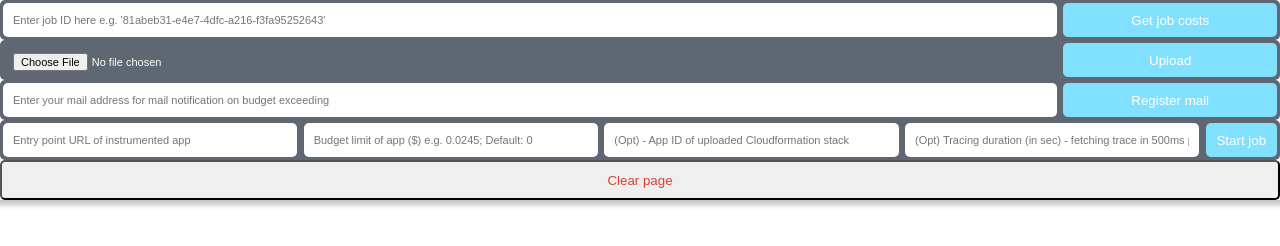
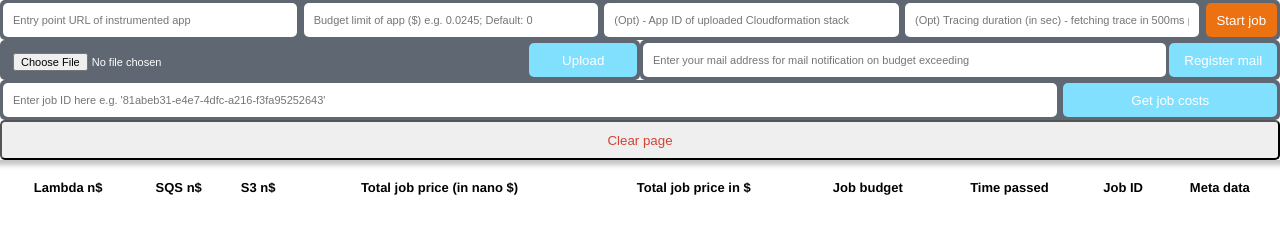
Before and after one commit to dn0912/SBDP_job_budgets, a website: page budget_control_system/src/public/index.html in a window 1280 px wide. Drawn offline with nearby package versions, Linux system fonts and the light colour scheme; no server answers.

Commit message:
better styling of form

```diff
--- a/budget_control_system/src/public/index.css
+++ b/budget_control_system/src/public/index.css
@@ -30,7 +30,16 @@ form input {
 
 form button {
   width: 9%;
+  border: none;
   background: rgb(130, 224, 255);
+  padding: 10px;
+  border-radius: 5px;
+  color: white;
+}
+
+.primary {
+  width: 9%;
+  background: rgb(236, 114, 17);
   border: none;
   padding: 10px;
   border-radius: 5px;
@@ -85,3 +94,7 @@ table {
 #messages-table tr:nth-child(odd) {
   background: #eee;
 }
+
+.wrapper {
+  display: flex;
+}
--- a/budget_control_system/src/public/index.html
+++ b/budget_control_system/src/public/index.html
@@ -9,19 +9,6 @@
 
 <body>
   <div class="header">
-    <form name="get-job-status-form" id="get-job-status-form" action="">
-      <input id="get-job-costs-input" autocomplete="off"
-        placeholder="Enter job ID here e.g. '81abeb31-e4e7-4dfc-a216-f3fa95252643'" />
-      <button class="submit-buttons">Get job costs</button>
-    </form>
-    <form class="register-app-form" method="POST" enctype="multipart/form-data" id="register-app-form">
-      <input type="file" id="uploadfile" placeholder="Upload Cloudformation file" name="data" class="file-input"></input>
-      <button type="submit" class="submit-buttons" id="register-app-submit-button">Upload</button>
-    </form>
-    <form class="subscribe-budget-alarm-form" method="POST" enctype="application/x-www-form-urlencoded" id="subscribe-budget-alarm-form">
-      <input id="subscribe-budget-alarm-input" placeholder="Enter your mail address for mail notification on budget exceeding" autocomplete="off"></input>
-      <button type="submit" class="submit-buttons">Register mail</button>
-    </form>
     <form
       name="start-job-and-trace-form"
       id="start-job-and-trace-form"
@@ -34,7 +21,24 @@
         placeholder="(Opt) - App ID of uploaded Cloudformation stack" />
       <input id="start-job-and-trace-tracePeriod-input" autocomplete="off"
         placeholder="(Opt) Tracing duration (in sec) - fetching trace in 500ms period" />
-      <button class="submit-buttons">Start job</button>
+      <button class="submit-buttons primary">Start job</button>
+    </form>
+    <div class="wrapper">
+      <form class="register-app-form" method="POST" enctype="multipart/form-data" id="register-app-form">
+        <input type="file" id="uploadfile" placeholder="Upload Cloudformation file" name="data" class="file-input"></input>
+        <button type="submit" class="submit-buttons" id="register-app-submit-button">Upload</button>
+      </form>
+      <form class="subscribe-budget-alarm-form" method="POST" enctype="application/x-www-form-urlencoded"
+        id="subscribe-budget-alarm-form">
+        <input id="subscribe-budget-alarm-input"
+          placeholder="Enter your mail address for mail notification on budget exceeding" autocomplete="off"></input>
+        <button type="submit" class="submit-buttons">Register mail</button>
+      </form>
+    </div>
+    <form name="get-job-status-form" id="get-job-status-form" action="">
+      <input id="get-job-costs-input" autocomplete="off"
+        placeholder="Enter job ID here e.g. '81abeb31-e4e7-4dfc-a216-f3fa95252643'" />
+      <button class="submit-buttons">Get job costs</button>
     </form>
     <button id="clear-button">Clear page</button>
   </div>
```
